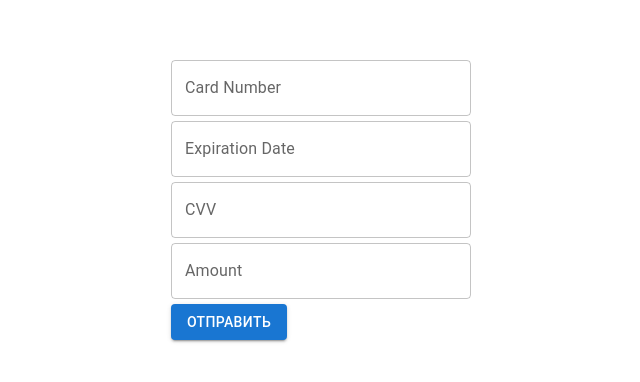
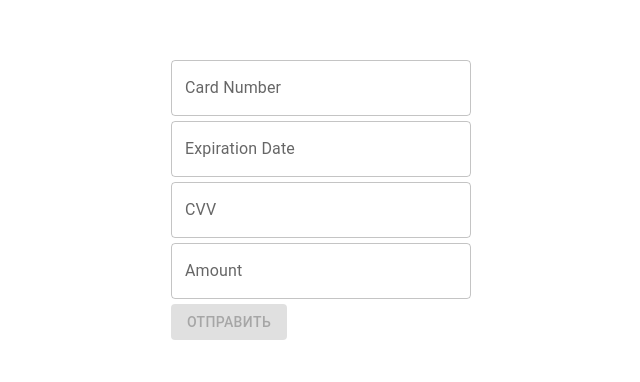
Before and after one commit to RuslanLaptev98/payments-widget, a Next.js app: page / in a window 1280 px wide. Shown: the top 382 px of the page, without its empty margins (319-959 px from the left). Built offline with nearby package versions, Linux system fonts and the light colour scheme.

Commit message:
#226 button disabled

```diff
--- a/components/CardForm/CardForm.tsx
+++ b/components/CardForm/CardForm.tsx
@@ -1,16 +1,17 @@
 import React from 'react';
 import styles from './CardForm.module.css';
 import { Container } from '@mui/material';
-import { Formik, Form } from 'formik';
+import { Formik, Form, FormikProps } from 'formik';
 import * as Yup from 'yup';
 import CustomInput from '../CustomInput';
 import CustomDatePicker from '../CustomDatePicker';
 import CustomButton from '../CustomButton';
 import submitForm from '../../utils/submitForm';
 import getMmYyyyDate from '../../utils/getMmYyyyDate';
+import FormikValues from '../../types/FormikValues';
 
 const CardForm: React.FC = () => {
-  const formikInitialValues = {
+  const formikInitialValues: FormikValues = {
     number: '',
     date: null,
     cvv: '',
@@ -49,13 +50,21 @@ const CardForm: React.FC = () => {
           });
         }}
       >
+        {(props: FormikProps<FormikValues>) => {
+          return (
             <Form className={styles.form}>
               <CustomInput name='number' label='Card Number' />
               <CustomDatePicker name='date' label='Expiration Date' />
               <CustomInput name='cvv' label='CVV' />
               <CustomInput name='amount' label='Amount' />
-          <CustomButton title='отправить' />
+
+              <CustomButton
+                title='отправить'
+                disabled={props.dirty && props.isValid ? false : true}
+              />
             </Form>
+          );
+        }}
       </Formik>
     </Container>
   );
--- a/components/CustomButton/CustomButton.tsx
+++ b/components/CustomButton/CustomButton.tsx
@@ -4,11 +4,10 @@ import { Button, Box } from '@mui/material';
 
 interface CustomButtonProps {
   title: string;
+  disabled: boolean;
 }
 
-const CustomButton: React.FC<CustomButtonProps> = ({ title }) => {
-  const [disabled, setDisabled] = React.useState(false);
-
+const CustomButton: React.FC<CustomButtonProps> = ({ title, disabled }) => {
   return (
     <Box sx={{ width: 300 }}>
       <Button variant='contained' type='submit' disabled={disabled}>
--- /dev/null
+++ b/types/FormikValues.ts
@@ -0,0 +1,6 @@
+export default interface FormikValues {
+  number: string;
+  date: null | Date;
+  cvv: string;
+  amount: string;
+}
```
Lines whose indentation alone changed are shown as unchanged.
